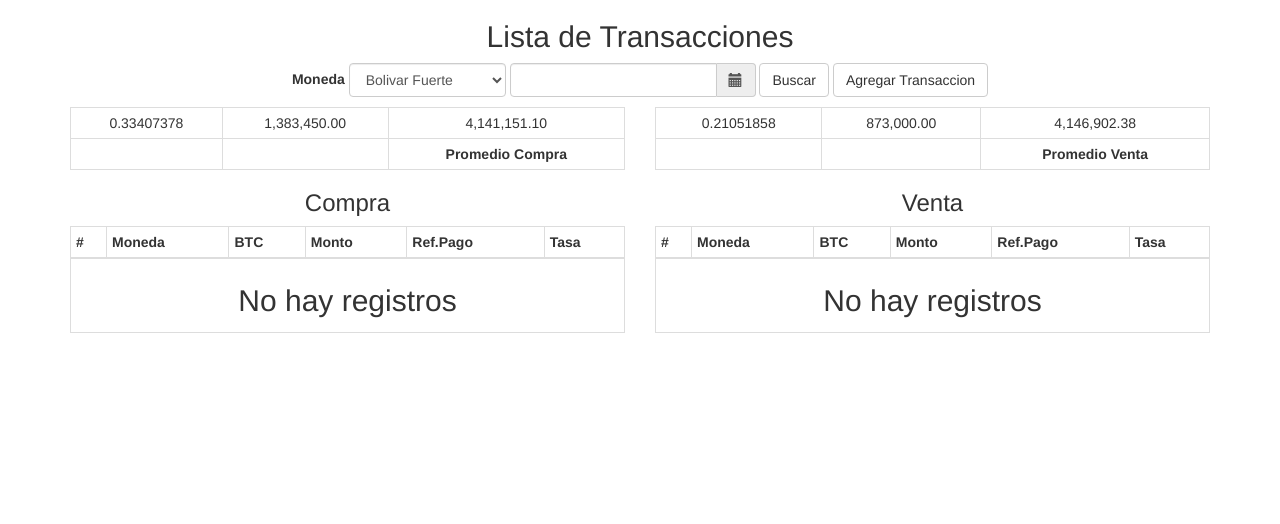
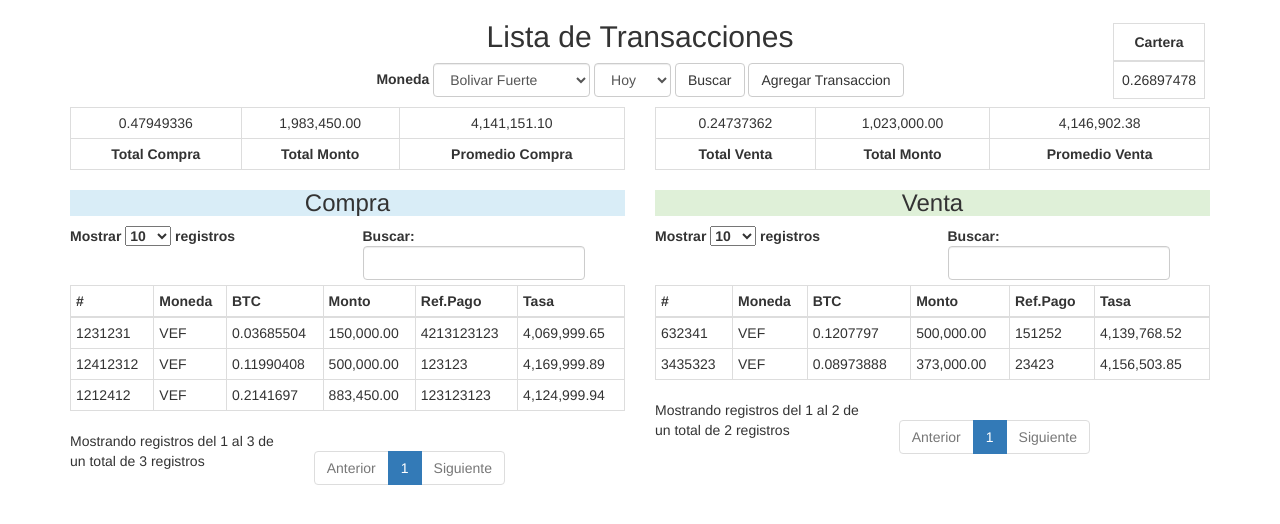
Before and after one commit to jaimeirazabal1/bitcoin_administration, a PHP site: page /list.php?moneda=VEF&created=hoy&buscar=Buscar in a window 1280 px wide. Shown: the top 524 px of the page. Run offline with PHP 8.4, Linux system fonts and the light colour scheme; data comes from the database, SQL or seed files in the repository; both versions use the stored data as it was after the commit; data that the repository does not hold is empty; some libraries are stand-ins or nearby versions.

Commit message:
terminando

```diff
--- a/db.php
+++ b/db.php
@@ -63,29 +63,71 @@
 			}else{
 				$date_sub = " and created = '".$_GET['created']."' ";
 			}
-			$query = "SELECT * FROM transaction where tipo = '".$tipo."' $date_sub order by created asc";
+			$query = "SELECT * FROM transaction where tipo = '".$tipo."' $date_sub order by created desc";
 		}else{
-			$query = "SELECT * FROM transaction where tipo = '".$tipo."' order by created asc";
+			$query = "SELECT * FROM transaction where tipo = '".$tipo."' order by created desc";
 		}
 		return $this->get($query);
 	}
 	public function get_by_moneda($moneda,$tipo = "compra"){
-		if (isset($_GET['created']) and !empty($_GET['created'])) {
-			$partes = explode(' ',$_GET['created']);
-			if ($partes[1] == '00:00:00' or $partes[1]='') {
-				$date_sub = " and  CAST(created AS DATE) = '".$partes[0]."' ";
-			}else{
-				$date_sub = " and created = '".$_GET['created']."' ";
+		if (isset($_GET['created'])) {
+			switch ($_GET['created']) {
+				case 'hoy':
+					$date_sub = " and CAST(created AS DATE) = '".date('Y-m-d')."' ";
+					break;
+				case 'mes':
+					$date_sub = " and created like '".date('Y-m')."%' ";
+					break;
+				case 'todo':
+					$date_sub = " and 1=1";
+					break;
+				default:
+					$date_sub = " and CAST(created AS DATE) = '".date('Y-m-d')."' ";
+					break;
 			}
-			$query = "SELECT * FROM transaction WHERE tipo = '".$tipo."' and moneda = '".$moneda."' $date_sub order by created asc";
+
+			$query = "SELECT * FROM transaction WHERE tipo = '".$tipo."' and moneda = '".$moneda."' $date_sub order by created desc";
 		}else{
-			$query = "SELECT * FROM transaction WHERE tipo = '".$tipo."' and moneda = '".$moneda."' order by created asc";
+			$query = "SELECT * FROM transaction WHERE tipo = '".$tipo."' and moneda = '".$moneda."' order by created desc";
 		}
 		return $this->get($query);
 	}
 	public function get_promedio($moneda,$tipo = "compra"){
 		$query = "SELECT * from transaction WHERE
-		created BETWEEN DATE_SUB(NOW(), INTERVAL 30 DAY) AND NOW() and tipo = '".$tipo."' and moneda = '".$moneda."' order by created asc";
+		created BETWEEN DATE_SUB(NOW(), INTERVAL 30 DAY) AND NOW() and tipo = '".$tipo."' and moneda = '".$moneda."' order by created desc";
 		return $this->get($query);
 	}
+	public function get_suma_compra($moneda,$tipo = "compra"){
+		$query = "SELECT btc FROM transaction WHERE tipo = '".$tipo."' and moneda = '".$moneda."'";
+		$result = $this->get($query);
+		$btc = 0;
+		foreach ($result as $key => $value) {
+			$btc = $btc + str_replace(',', '.', $value->btc);
+		}
+		return $btc;
+	}
+	public function get_suma_monto($moneda,$tipo = "compra"){
+		$query = "SELECT monto FROM transaction WHERE tipo = '".$tipo."' and moneda = '".$moneda."'";
+		$result = $this->get($query);
+		$monto = 0;
+		foreach ($result as $key => $value) {
+			$monto = $monto + str_replace('.', '', $value->monto);
+		}
+		return $monto;
+	}
+	public function get_saldo(){
+		$query = "SELECT btc FROM transaction WHERE tipo = 'compra' ";
+		$result = $this->get($query);
+		$btc = 0;
+		foreach ($result as $key => $value) {
+			$btc = $btc + str_replace(',', '.', $value->btc);
+		}
+		$query = "SELECT btc FROM transaction WHERE tipo = 'venta' ";
+		$result = $this->get($query);
+		$btc2 = 0;
+		foreach ($result as $key => $value) {
+			$btc2 = $btc2 + str_replace(',', '.', $value->btc);
+		}
+		return $btc-$btc2;
+	}
 }
--- a/index.php
+++ b/index.php
@@ -98,7 +98,7 @@
 				<textarea name="observacion" required="required" id="observacion" class="form-control" cols="30" rows="2"> <?php echo isset($_SESSION['data']['observacion']) ? $_SESSION['data']['observacion'] : '' ?></textarea>
 			</div>
 			<input type="submit" class="btn btn-success" name="guardar" value="Guardar">
-			<a href="list.php" class="btn btn-primary">Lista</a>
+			<a href="list.php?moneda=VEF&created=hoy&buscar=Buscar" class="btn btn-primary">Lista</a>
 		</form>
 	</div>
 	<div class="col-md-3 col-sm-3"></div>
--- a/list.php
+++ b/list.php
@@ -43,13 +43,25 @@
 
 </head>
 <body>
+
 	<div class="text-center">
 		<h2>Lista de Transacciones</h2>
-		<form action="" style="width:800px;margin:auto" class="form-inline">
+		<div class="container" style="position:relative">
+			<div style="position:absolute;right:20px;top:-40px">
+				<table class="table table-bordered">
+					<thead>
+						<th class="text-center">Cartera</th>
+					</thead>
+					<tr>
+						<td><?php echo $db->get_saldo() ?></td>
+					</tr>
+				</table>
+			</div>
+		</div>
+		<form action="" style="width:100%;margin:auto" class="form-inline">
 			<div class="form-group">
 				<label>Moneda</label>
 				<select name="moneda" class="form-control" id="moneda">
-					<option value="">Seleccione</option>
 					<?php foreach ($db->get_currencies() as $key => $value): ?>
 						<?php if (isset($_GET['moneda']) and $_GET['moneda'] == $value->currabrev): ?>
 
@@ -60,24 +72,25 @@
 						<?php endif ?>
 					<?php endforeach ?>
 				</select>
-	            <div class="form-group">
-	                <div class='input-group date' id='datetimepicker1'>
-	                    <input type='text' name="created" class="form-control" value="<?php if(isset($_GET['created'])): echo $_GET['created']; endif; ?>" />
-	                    <span class="input-group-addon">
-	                        <span class="glyphicon glyphicon-calendar"></span>
-	                    </span>
-	                </div>
-	            </div>
+	            <select name="created" class="form-control" id="created">
+	            	<option value="hoy">Hoy</option>
+	            	<option value="mes">Mes</option>
+	            	<option value="todo">Todo</option>
+	            </select>
 				<input type="submit" class="btn btn-default" name="buscar" value="Buscar">
 				<a href="index.php" class="btn btn-default">Agregar Transaccion</a>
 			</div>
 		</form>
 	</div>
 	<div class="wrap container">
+
 		<div class="row">
 			<div class="col-md-6 col-sm-6">
 				<table class="table table-condensed table-bordered">
 					<?php if (isset($_GET['moneda']) and $_GET['moneda']): ?>
+						<?php $suma_result = $db->get_suma_compra($_GET['moneda']) ?>
+						<?php $monto_result = $db->get_suma_monto($_GET['moneda']) ?>
+
 						<?php $promedio = $db->get_promedio($_GET['moneda']) ?>
 						<?php $btc_suma = 0; ?>
 						<?php $monto_suma = 0; ?>
@@ -88,17 +101,20 @@
 						<?php endforeach ?>
 					<?php endif; ?>
 					<tr>
-						<td id="display_btc_suma1" class="text-center"><?php echo number_format($btc_suma,8,'.',',') ?></td>
-						<td id="display_monto_suma1" class="text-center"><?php echo number_format($monto_suma,2,'.',',') ?></td>
+						<td id="display_btc_suma1" class="text-center"><?php echo $suma_result ?></td>
+						<td id="display_monto_suma1" class="text-center"><?php echo number_format($monto_result,2,'.',',') ?></td>
+						<?php if (isset($btc_suma) and $btc_suma): ?>
+
 						<td id="display_division1" class="text-center"><?php echo number_format((float)$monto_suma/$btc_suma,2,'.',',') ?></td>
+						<?php endif ?>
 					</tr>
 					<tr>
-						<td></td>
-						<td></td>
+						<td class="text-center"><b>Total Compra</b></td>
+						<td class="text-center"><b>Total Monto</b></td>
 						<td class="text-center"><b>Promedio Compra</b></td>
 					</tr>
 				</table>
-				<div class="text-center">
+				<div class="text-center bg-info" >
 					<h3>Compra</h3>
 				</div>
 				<table class="table table-condensed table-bordered" id="compra">
@@ -111,7 +127,7 @@
 						<!-- <th>Observacion</th> -->
 						<th>Tasa</th>
 					</thead>
-					<?php $transaction = $db->get_transaction() ?>
+					<?php //$transaction = $db->get_transaction() ?>
 					<?php if (isset($_GET['moneda']) and $_GET['moneda']): ?>
 						<?php $transaction = $db->get_by_moneda($_GET['moneda']) ?>
 					<?php endif ?>
@@ -127,7 +143,7 @@
 								<td><?php echo number_format(str_replace(',','.',str_replace('.', '', $value->monto)),2,'.',',') ?></td>
 								<td><?php echo $value->ref_pago ?></td>
 								<!--<td><?php echo $value->observacion ?></td>-->
-								<td title="<?php echo $value->created ?>">
+								<td title="<?php echo $value->created.' | '.$value->observacion ?>">
 									<?php echo number_format((float)str_replace(',','.',str_replace('.', '', $value->monto))/(float)str_replace(',', '.', $value->btc),2,'.',',') ?>
 								</td>
 							</tr>
@@ -144,6 +160,8 @@
 				<table class="table table-condensed table-bordered">
 					<?php if (isset($_GET['moneda']) and $_GET['moneda']): ?>
 						<?php $promedio = $db->get_promedio($_GET['moneda'],'venta') ?>
+						<?php $suma_result = $db->get_suma_compra($_GET['moneda'],'venta') ?>
+						<?php $monto_result = $db->get_suma_monto($_GET['moneda'],'venta') ?>
 						<?php $btc_suma = 0; ?>
 						<?php $monto_suma = 0; ?>
 						<?php foreach ($promedio as $key => $value): ?>
@@ -153,17 +171,20 @@
 						<?php endforeach ?>
 					<?php endif; ?>
 					<tr>
-						<td id="display_btc_suma1" class="text-center"><?php echo number_format($btc_suma,8,'.',',') ?></td>
-						<td id="display_monto_suma1" class="text-center"><?php echo number_format($monto_suma,2,'.',',') ?></td>
+						<td id="display_btc_suma1" class="text-center"><?php echo $suma_result ?></td>
+						<td id="display_monto_suma1" class="text-center"><?php echo number_format($monto_result,2,'.',',') ?></td>
+						<?php if (isset($btc_suma) and $btc_suma): ?>
+
 						<td id="display_division1" class="text-center"><?php echo number_format((float)$monto_suma/$btc_suma,2,'.',',') ?></td>
+						<?php endif ?>
 					</tr>
 					<tr>
-						<td></td>
-						<td></td>
+						<td class="text-center"><b>Total Venta</b></td>
+						<td class="text-center"><b>Total Monto</b></td>
 						<td class="text-center"><b>Promedio Venta</b></td>
 					</tr>
 				</table>
-				<div class="text-center">
+				<div class="text-center bg-success">
 					<h3>Venta</h3>
 				</div>
 				<table class="table table-condensed table-bordered" id="venta">
@@ -176,7 +197,7 @@
 						<!-- <th>Observacion</th> -->
 						<th>Tasa</th>
 					</thead>
-					<?php $transaction = $db->get_transaction('venta') ?>
+					<?php //$transaction = $db->get_transaction('venta') ?>
 					<?php if (isset($_GET['moneda']) and $_GET['moneda']): ?>
 
 						<?php $transaction = $db->get_by_moneda($_GET['moneda'],'venta') ?>
@@ -193,7 +214,7 @@
 								<td><?php echo number_format(str_replace(',','.',str_replace('.', '', $value->monto)),2,'.',',') ?></td>
 								<td><?php echo $value->ref_pago ?></td>
 								<!-- <td><?php echo $value->observacion ?></td> -->
-								<td title="<?php echo $value->created ?>">
+								<td title="<?php echo $value->created.' | '.$value->observacion ?>">
 									<?php echo number_format((float)str_replace(',','.',str_replace('.', '', $value->monto))/(float)str_replace(',', '.', $value->btc),2,'.',',') ?>
 								</td>
 							</tr>
@@ -211,7 +232,7 @@
 
 		<script type="text/javascript">
 			$(document).ready(function() {
-				$('#datetimepicker1').datetimepicker({
+				$('#datetimepicker1,#datetimepicker2').datetimepicker({
 					format : 'YYYY-MM-DD HH:mm:ss'
 				});
 			    $('#compra,#venta').DataTable({
```
Also changed, not shown: administracion_bitcoin.sql (+38 -1 lines), 1 other file.
